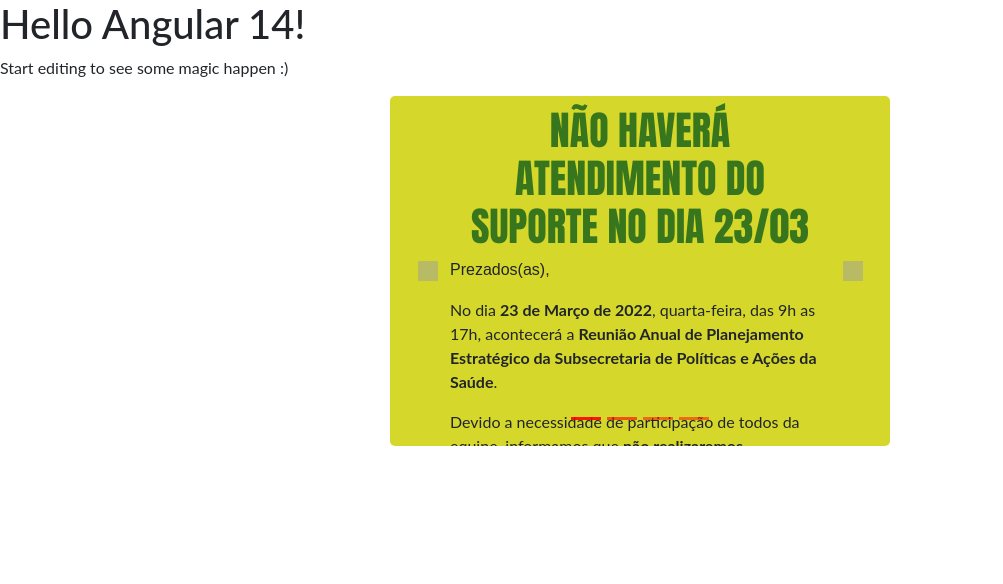
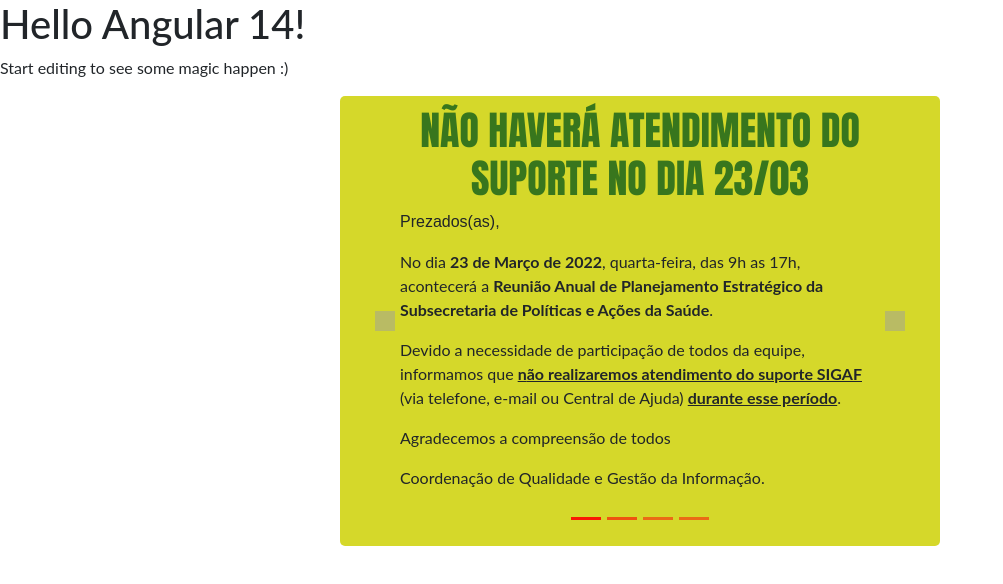
Before and after one commit to leite-gilcimar/angular-render-html-externo, an Angular app: page / in a window 1280 px wide. Shown: the top 584 px of the page, without its empty margins (0-1003 px from the left). Built offline with nearby package versions, Linux system fonts and the light colour scheme; grey boxes are pictures that could not be loaded.

Commit message:
Ajustado o tamanho do mural

```diff
--- a/src/app/app.component.css
+++ b/src/app/app.component.css
@@ -30,8 +30,8 @@ p {
 }
 
 .box-div-externo {
-  height: 350px;
-  width: 500px;
+  height: 450px;
+  width: 600px;
   padding-left: 60px;
   padding-right: 60px;
   padding-top: 10px;
```
